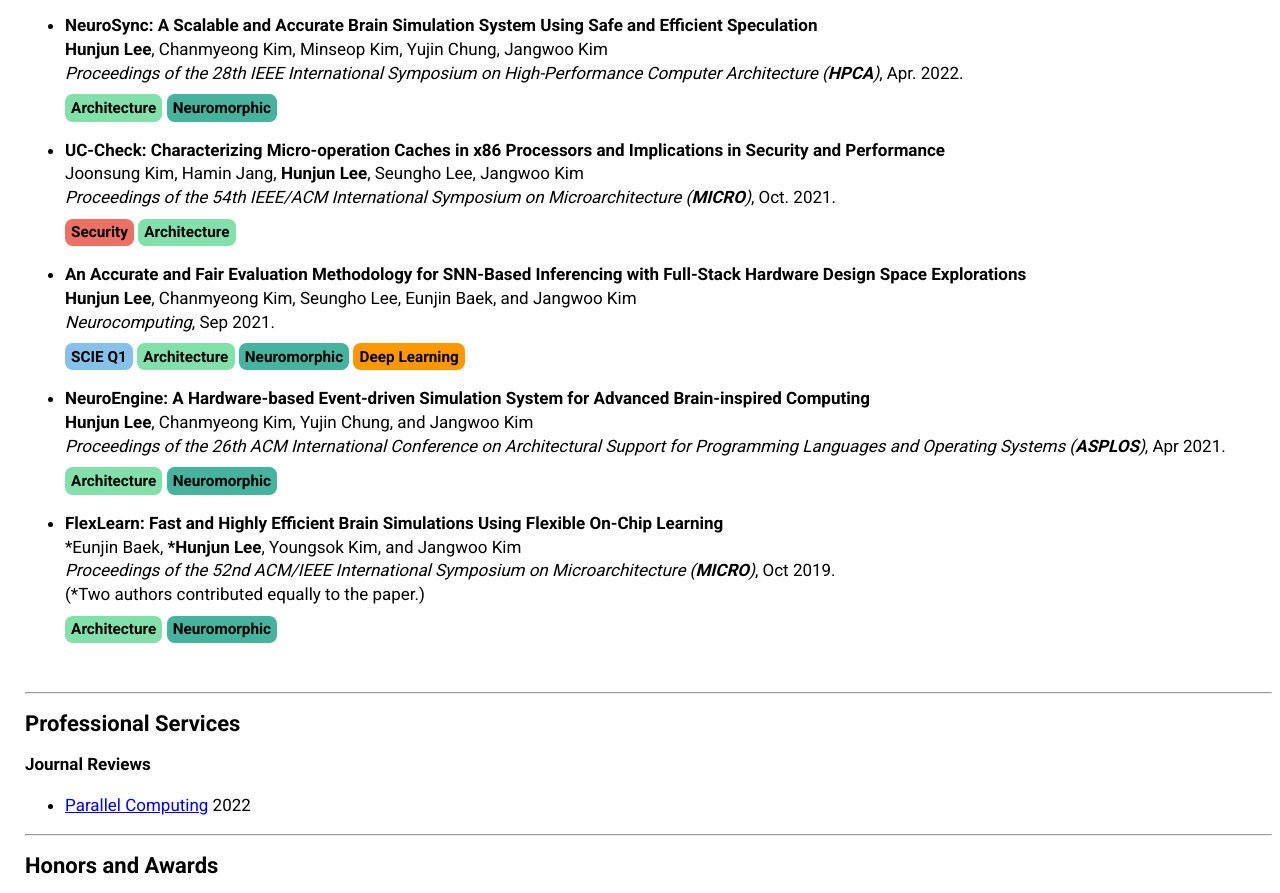
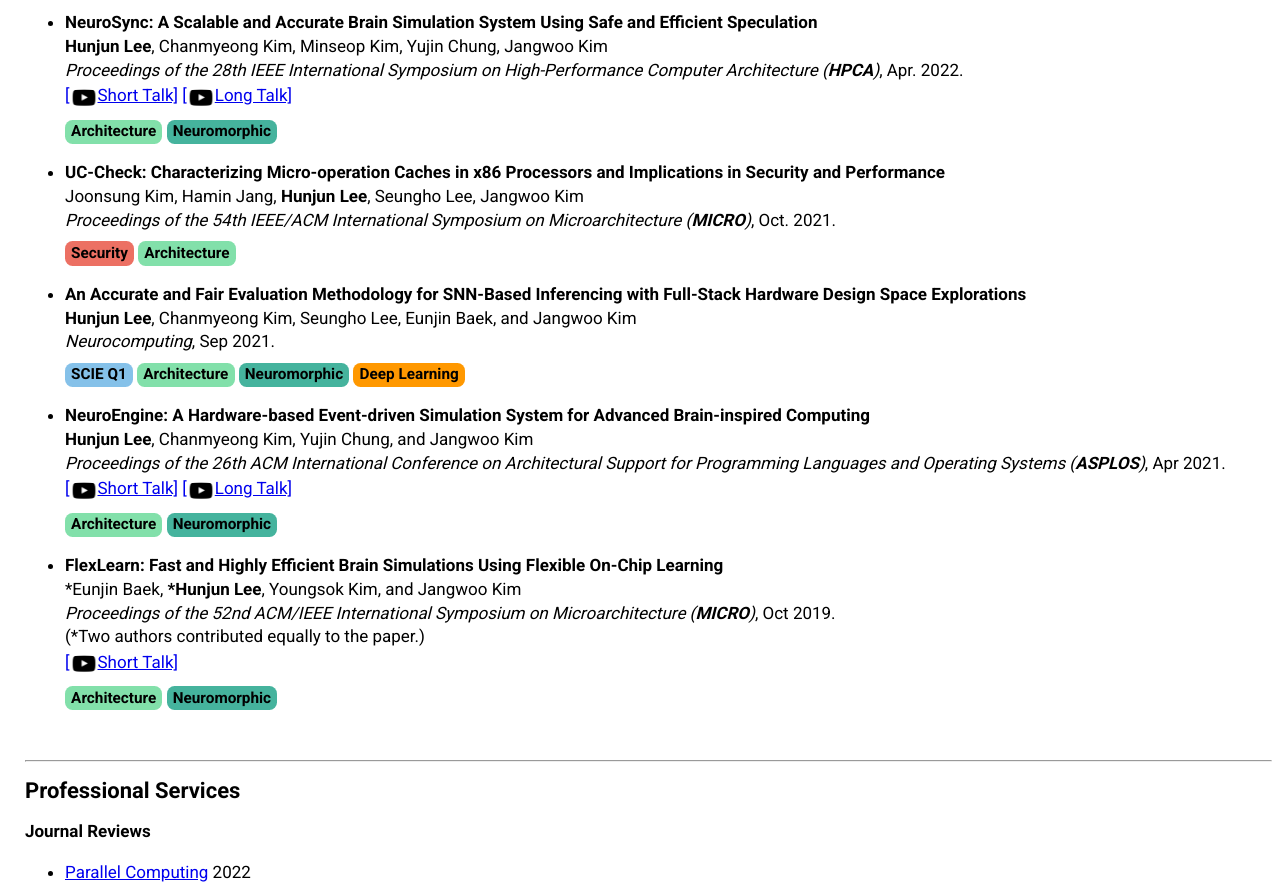
Before and after one commit to hunjunlee/hunjunlee.github.io, a plain HTML site: page index.html in a window 1280 px wide. Shown: the part 839-1732 px from the top of the page. Drawn offline with Linux system fonts and the light colour scheme.

Commit message:
added link to talks

```diff
--- a/index.html
+++ b/index.html
@@ -25,7 +25,7 @@ display: inline-block;
 padding: .3em .4em .3em .4em;
          font-size: 90%;
          font-weight: bold;
-         line-height: 1.2;
+         line-height: 1.0;
 color: #000;
        text-align: center;
        white-space: nowrap;
@@ -123,6 +123,8 @@ color: #000;
         <br/>
         <em>Proceedings of the 28th IEEE International Symposium on High-Performance Computer Architecture (<strong>HPCA</strong>)</em>, Apr. 2022.
         <br/>
+        <a href="https://www.youtube.com/watch?v=zAucdmfeg4A">[<img src="youtube.png" width="28px" style="vertical-align:middle">Short Talk]</a>
+        <a href="https://www.youtube.com/watch?v=Xijyg9v5Nyk">[<img src="youtube.png" width="28px" style="vertical-align:middle">Long Talk]</a>
 	<p style="font-size:50%;"></p>
 	<span class="label label-arch">Architecture</span> <span class="label label-neuro">Neuromorphic</span><br />
     </li>
@@ -162,6 +164,8 @@ color: #000;
         <br/>
         <em>Proceedings of the 26th ACM International Conference on Architectural Support for Programming Languages and Operating Systems (<strong>ASPLOS</strong>)</em>, Apr 2021.
         <br/>
+        <a href="https://www.youtube.com/watch?v=Zvlhs3dDZxU">[<img src="youtube.png" width="28px" style="vertical-align:middle">Short Talk]</a>
+        <a href="https://www.youtube.com/watch?v=kUwyEZZYduQ">[<img src="youtube.png" width="28px" style="vertical-align:middle">Long Talk]</a>
 	<p style="font-size:50%;"></p>
 	<span class="label label-arch">Architecture</span> <span class="label label-neuro">Neuromorphic</span><br />
     </li>
@@ -177,6 +181,7 @@ color: #000;
         <br/>
         (*Two authors contributed equally to the paper.)
         <br/>
+        <a href="https://www.youtube.com/watch?v=cJSH5GQwrxU">[<img src="youtube.png" width="28px" style="vertical-align:middle">Short Talk]</a>
 	<p style="font-size:50%;"></p>
 	<span class="label label-arch">Architecture</span> <span class="label label-neuro">Neuromorphic</span><br />
     </li>
```
Also changed, not shown: youtube.png (added).
